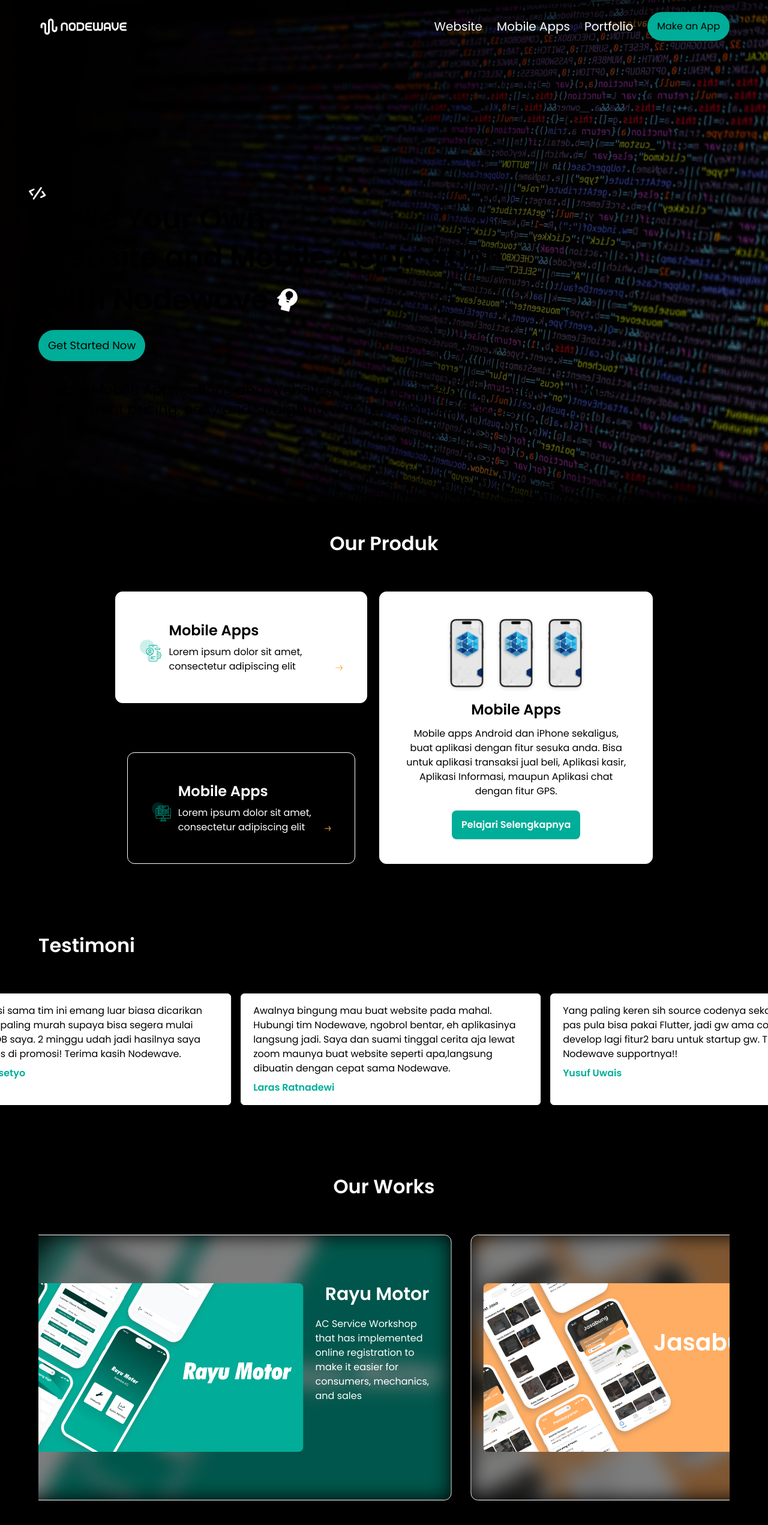
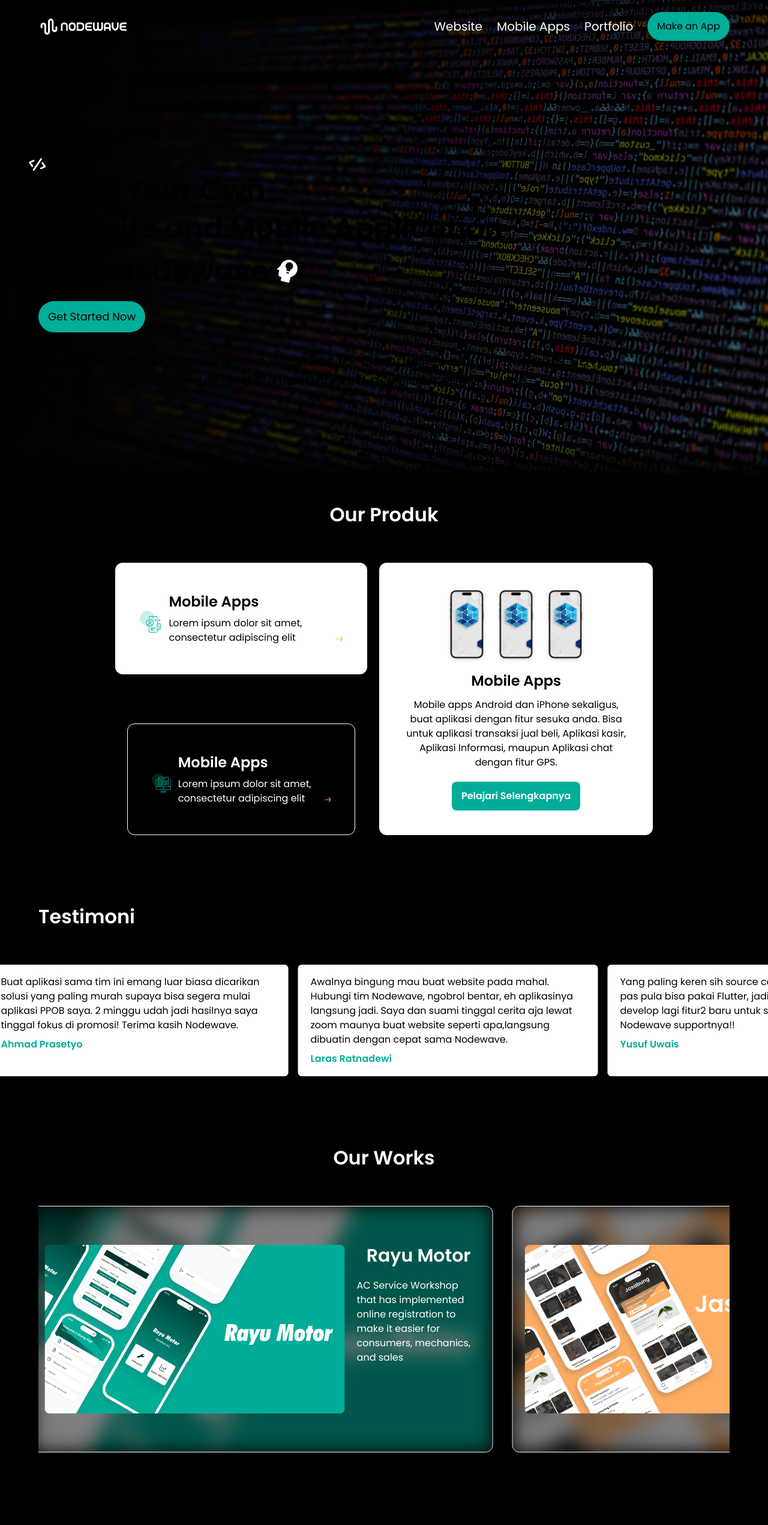
Before and after one commit to Bima1301/node-landing-wave, a Next.js app: page / in a window 1280 px wide. Shown: the top 2542 px of the page at 60% size. Built offline with nearby package versions, Linux system fonts and the light colour scheme.

Commit message:
[FIX] testimoni and work

```diff
--- a/app/components/molecules/navbar.tsx
+++ b/app/components/molecules/navbar.tsx
@@ -72,7 +72,7 @@ const Navbar = () => {
                     {links.map((link, index) => (
                         <li key={index}>
                             <Link href={link.hash}>
-                                <p className="text-white hover:text-gray-300 transition-colors duration-300 lg:text-[20px] md:text-[16px] text-[14px]">
+                                <p className="text-white hover:text-[#00AD98] transition-colors duration-300 lg:text-[20px] md:text-[16px] text-[14px]">
                                     {link.name}
                                 </p>
                             </Link>
--- a/app/components/organism/hero.tsx
+++ b/app/components/organism/hero.tsx
@@ -8,12 +8,12 @@ import HeadIdeaIcon from '../atoms/icons/headIdeaIcon'
 
 export default function Hero() {
     return (
-        <motion.section className='min-h-full pt-24 relative' initial={{ opacity: 0 }}
+        <motion.section className='min-h-full pt-20 relative' initial={{ opacity: 0 }}
             animate={{ opacity: 1 }}>
             <div className='w-full h-16 absolute top-0 z-20 bg-gradient-to-t from-transparent to-black/40' />
 
             <div className='absolute top-0 left-0 w-full h-full bg-[url(/images/hero.jpeg)] bg-cover brightness-50' />
-            <div className='relative z-10 lg:pt-52 md:pt-20'>
+            <div className='relative z-10 lg:pt-44 md:pt-20'>
                 <motion.div
                     initial={{ opacity: 0, y: -100 }}
                     animate={{ opacity: 1, y: 0 }}
--- a/app/components/organism/testimoni.tsx
+++ b/app/components/organism/testimoni.tsx
@@ -12,7 +12,7 @@ export default function Testimoni() {
         target: targetRef,
     })
 
-    const x = useTransform(scrollYProgress, [0, 0.5, 1], [-300, 0, 300])
+    const x = useTransform(scrollYProgress, [0, 0.5, 1], [-300, 100, 300])
     return (
         <motion.section ref={targetRef} className='md:mb-28 mb-20 relative ' initial={{ opacity: 0, y: 100 }}
             animate={{ opacity: 1, y: 0 }}>
--- a/app/components/organism/work.tsx
+++ b/app/components/organism/work.tsx
@@ -11,14 +11,14 @@ export default function Work() {
     const { scrollYProgress } = useScroll({
         target: targetRef,
     })
-    const x = useTransform(scrollYProgress, [0, 0.5, 1], [-300, 0, 300])
+    const x = useTransform(scrollYProgress, [0, 0.5, 2], [-300, 100, 800])
     return (
-        <motion.section ref={targetRef} className='md:mb-28 mb-20 relative px-[4rem]' initial={{ opacity: 0, y: 100 }}
+        <motion.section ref={targetRef} className='md:mb-28 mb-20 relative xl:px-[4rem]' initial={{ opacity: 0, y: 100 }}
             animate={{ opacity: 1, y: 0 }}>
             <Title title="Our Works" className=" text-white md:mt-10 mb-14 xl:px-[12rem] lg:px-[8rem] px-10 text-center" />
             <div className='lg:flex hidden flex-col items-center overflow-hidden'>
                 <motion.div className='flex gap-8 px-10' style={{ x }}>
-                    <Card className='flex flex-row gap-5 px-5 py-20 text-white relative min-w-[48rem] overflow-hidden'>
+                    <Card className='flex flex-row gap-5 px-5 py-16 text-white relative min-w-[48rem] overflow-hidden'>
                         <div className='absolute top-0 left-0 w-full h-full bg-[url(/images/work1.png)] bg-cover brightness-50 blur-lg' />
                         <Image src='/images/work1.png' alt='work 1' width={500} height={500} className='z-10 rounded-lg' />
                         <div className='flex flex-col max-w-xs z-10'>
@@ -26,7 +26,7 @@ export default function Work() {
                             <p>AC Service Workshop that has implemented online registration to make it easier for consumers, mechanics, and sales</p>
                         </div>
                     </Card>
-                    <Card className='flex flex-row gap-5 px-5 py-20 text-white relative min-w-[48rem] overflow-hidden'>
+                    <Card className='flex flex-row gap-5 px-5 py-16 text-white relative min-w-[48rem] overflow-hidden'>
                         <div className='absolute top-0 left-0 w-full h-full bg-[url(/images/work2.png)] bg-cover brightness-50 blur-lg' />
                         <Image src='/images/work2.png' alt='work 1' width={500} height={500} className='z-10 rounded-lg' />
                         <div className='flex flex-col max-w-xs z-10'>
```
Also changed, not shown: 1 other file (tests, documents, lock files or other folders).
